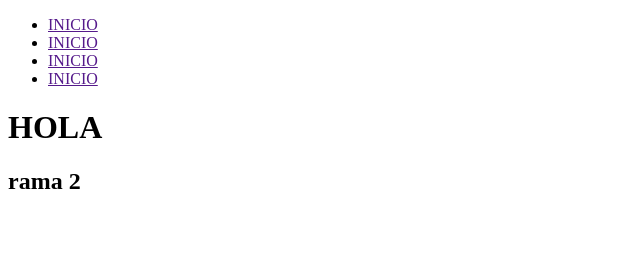
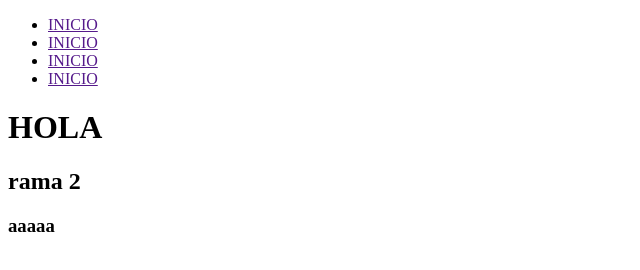
Before and after one commit to DiegoGR22/clase-github, a plain HTML site: page index.html in a window 1280 px wide. Shown: the full height of the page, 0-640 px from the left. Drawn offline with Linux system fonts and the light colour scheme.

Commit message:
creación de h3

```diff
--- a/index.html
+++ b/index.html
@@ -19,6 +19,7 @@
     <main>
         <h1>HOLA</h1>
         <h2>rama 2</h2>
+        <h3>aaaaa</h3>
     </main>
 
     <footer></footer>
```
